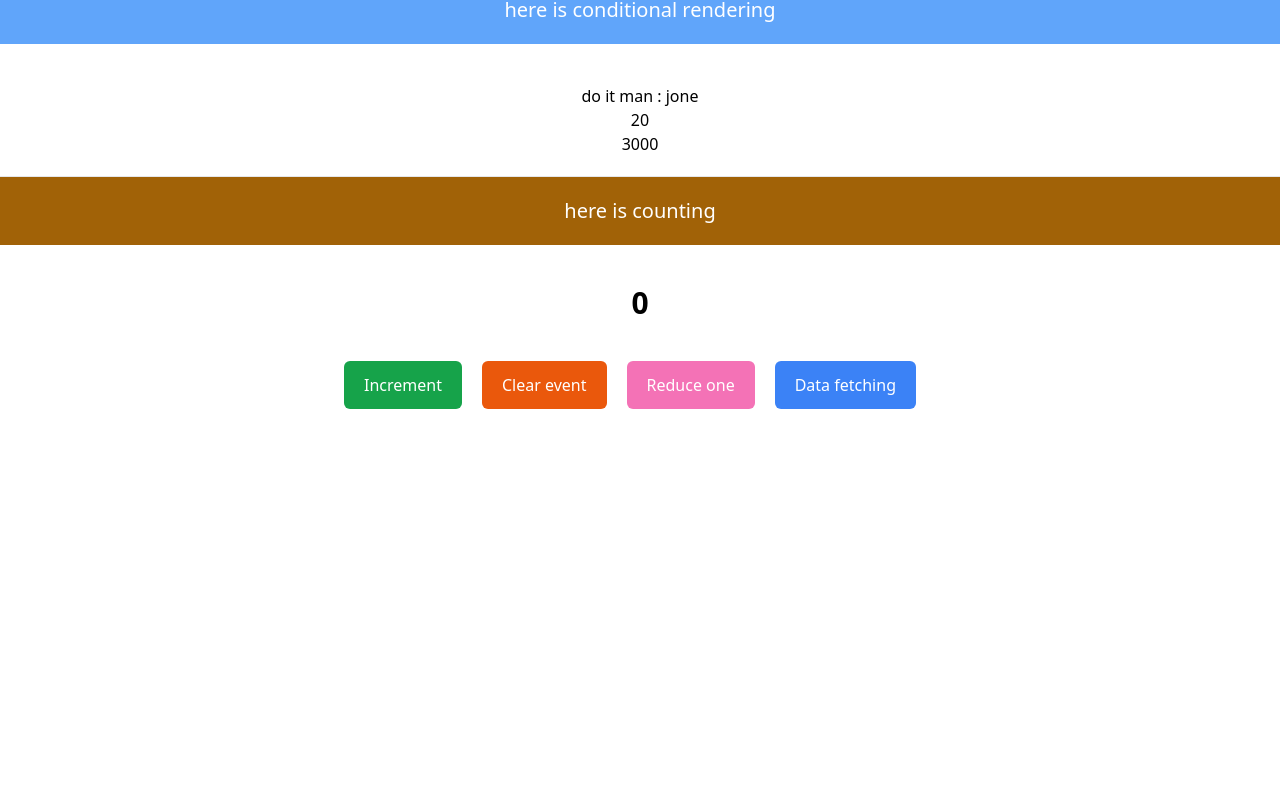
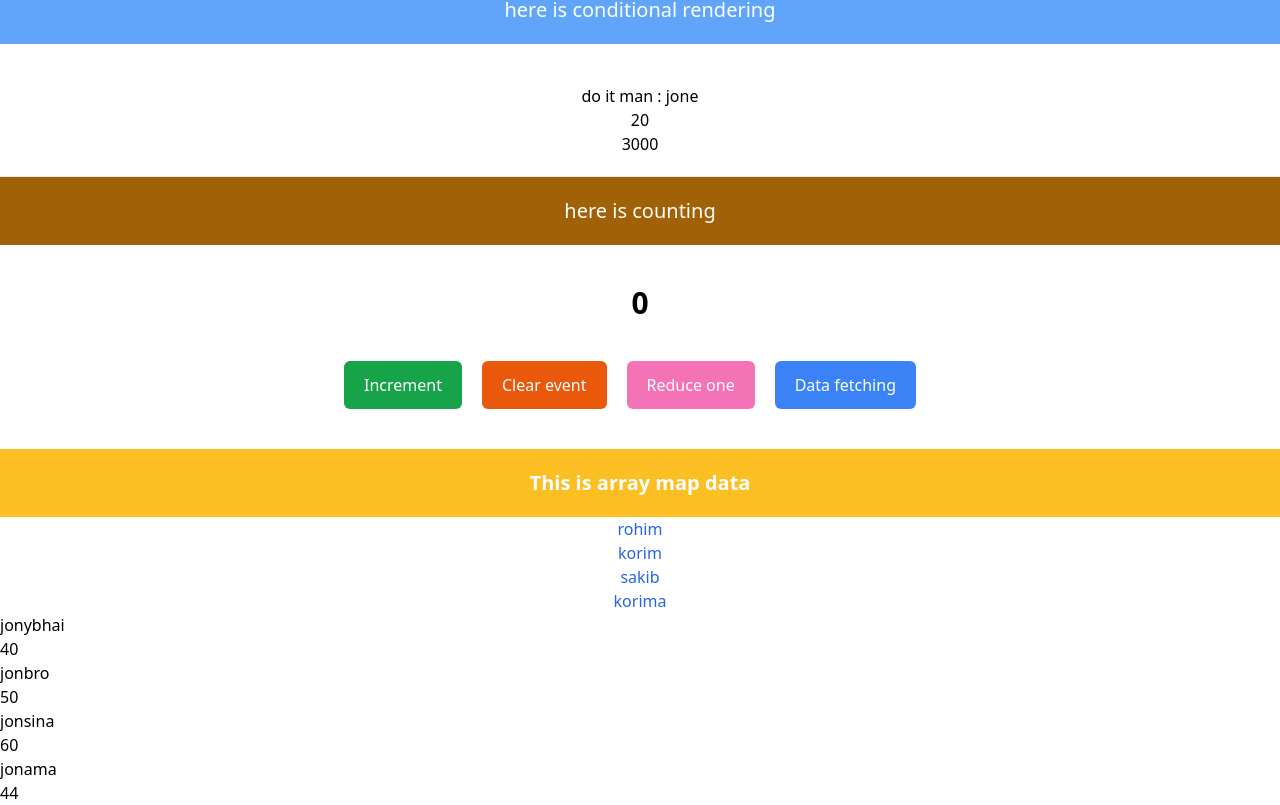
Before and after one commit to tareksabbir/Practice-React-concepts-in-a-basic-setup, a React (Vite) app: page / in a window 1280 px wide. Shown: the part 321-1126 px from the top of the page. Before the commit the page ends 800 px from the top, so only its background shows below. Built offline with nearby package versions, Linux system fonts and the light colour scheme.

Commit message:
commited
"Added ArrayMapRendering and ObjectInsideArrayMapping components to App.jsx, and updated ArrayMapRendering.jsx to accept a prop"

```diff
--- a/src/App.jsx
+++ b/src/App.jsx
@@ -1,6 +1,8 @@
 import Counting from "./concept/Counting/Counting";
 import Props from "./concept/props/Props";
+import ArrayMapRendering from "./concept/rendering/ArrayMapRendering";
 import ConditionalRendering from "./concept/rendering/ConditionalRendering";
+import ObjectInsideArrayMapping from "./concept/rendering/ObjectInsideArrayMapping";
 
 const obj = {
   names: "jone",
@@ -8,6 +10,7 @@ const obj = {
   salary: 3000,
   isDone: false,
 };
+const arr=["rohim","korim","sakib","korima"]
 const App = () => {
   return (
     <>
@@ -19,6 +22,12 @@ const App = () => {
       <hr />
       <h1 className="text-xl text-center bg-yellow-700 font-medium text-white p-5 mb-10">here is counting</h1>
       <Counting></Counting>
+      <h1 className=" bg-amber-400 font-bold text-center p-5 mt-10 text-white text-xl">This is array map data</h1>
+      {
+        arr.map(names=><ArrayMapRendering arr={names} key={1}></ArrayMapRendering>)
+      }
+      <ObjectInsideArrayMapping></ObjectInsideArrayMapping>
+
     </>
   );
 };
--- a/src/concept/rendering/ArrayMapRendering.jsx
+++ b/src/concept/rendering/ArrayMapRendering.jsx
@@ -1,7 +1,8 @@
-const ArrayMapRendering = () => {
+/* eslint-disable react/prop-types */
+const ArrayMapRendering = ({ arr }) => {
   return (
     <>
-
+      <h1 className=" text-center font-medium text-blue-600">{arr}</h1>
     </>
   );
 };
--- /dev/null
+++ b/src/concept/rendering/ObjectInsideArrayMapping.jsx
@@ -0,0 +1,20 @@
+const ObjectInsideArrayMapping = () => {
+  const player = [
+    { name: "jonybhai", age: 40 },
+    { name: "jonbro", age: 50 },
+    { name: "jonsina", age: 60 },
+    { name: "jonama", age: 44 },
+  ];
+  return (
+    <>
+      {player.map((item) => (
+        <div key={1}>
+          <h1>{item.name}</h1>
+          <h1>{item.age}</h1>
+        </div>
+      ))}
+    </>
+  );
+};
+
+export default ObjectInsideArrayMapping;
```
